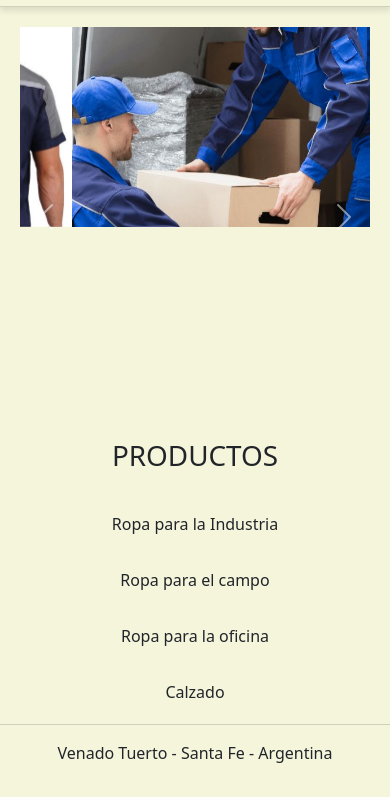
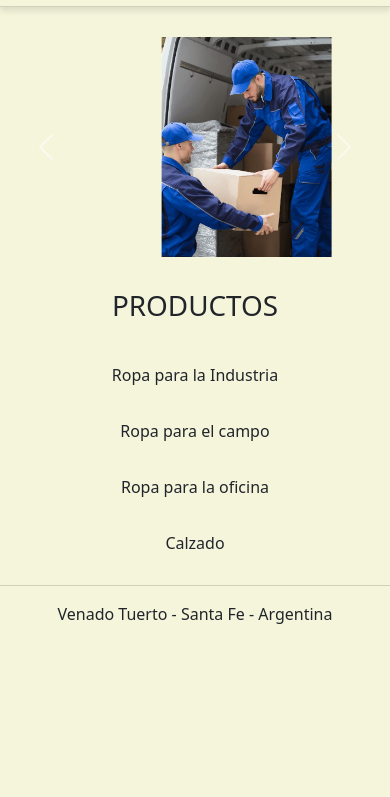
Before and after one commit to crajrodriguez-rgb/El-Hornero, a plain HTML site: page pages/productos.html in a window 390 px wide. Shown: the part 186-983 px from the top of the page. After the commit the page ends 844 px from the top, so only its background shows below. Drawn offline with nearby package versions, Linux system fonts and the light colour scheme.

Commit message:
Actualiza ajustes en el carousel

```diff
--- a/css/styles.css
+++ b/css/styles.css
@@ -133,34 +133,38 @@ body {
 .my-carousel {
     width: 100%;        /* ocupa todo lo disponible */
     max-width: 500px;   /* o el ancho que quieras */
-    height: 380px;      /* tu altura estable */
     margin: 0 auto;     /* centra el carrusel */
-    overflow: hidden;   /* recorta lo que sobra */
 }
 
 .my-carousel .carousel-item img {
-    width: 100%;
-    height: 100%;
-    object-fit: cover;  /* recorta uniforme, sin deformar */
+    max-width: 100%;
+    max-height: 100%;
+    object-fit: contain;
 }
-
 
 /* Suavizar transición entre slides */
 .my-carousel .carousel-item {
     transition: transform 1.5s ease-in-out;
 }
 
-/* Ajuste para tablets y pantallas medianas */
-@media (max-width: 992px) {
-    .my-carousel .carousel-item img {
+/* Desktop */
+@media (min-width: 992px) {
+    .my-carousel .carousel-item {
+        height: 420px;
+    }
+}
+
+/* Tablet */
+@media (max-width: 991px) {
+    .my-carousel .carousel-item {
         height: 300px;
     }
 }
 
-/* Ajuste para móviles y pantallas pequeñas */
+/* Mobile */
 @media (max-width: 576px) {
-    .my-carousel .carousel-item img {
-        height: 200px;
+    .my-carousel .carousel-item {
+        height: 220px;
     }
 }
 
```
